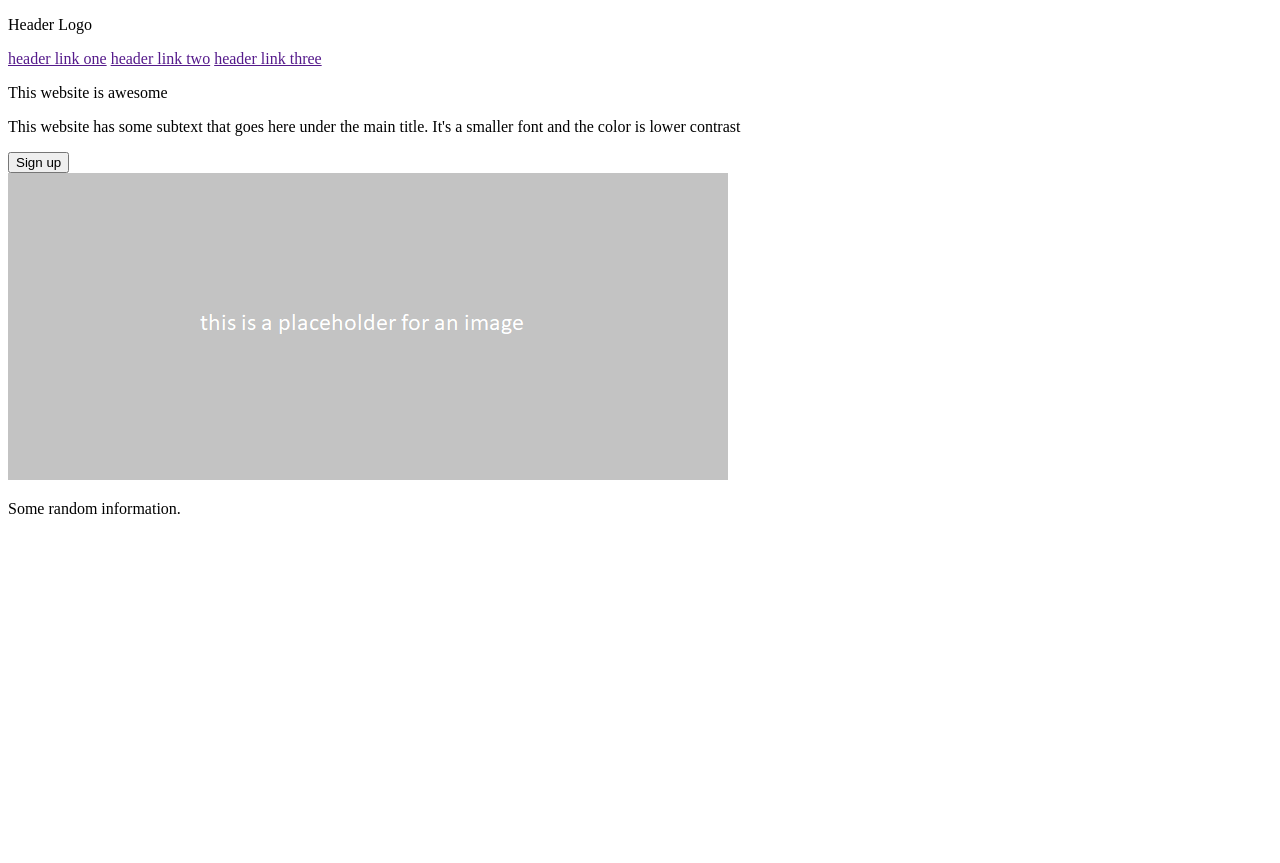
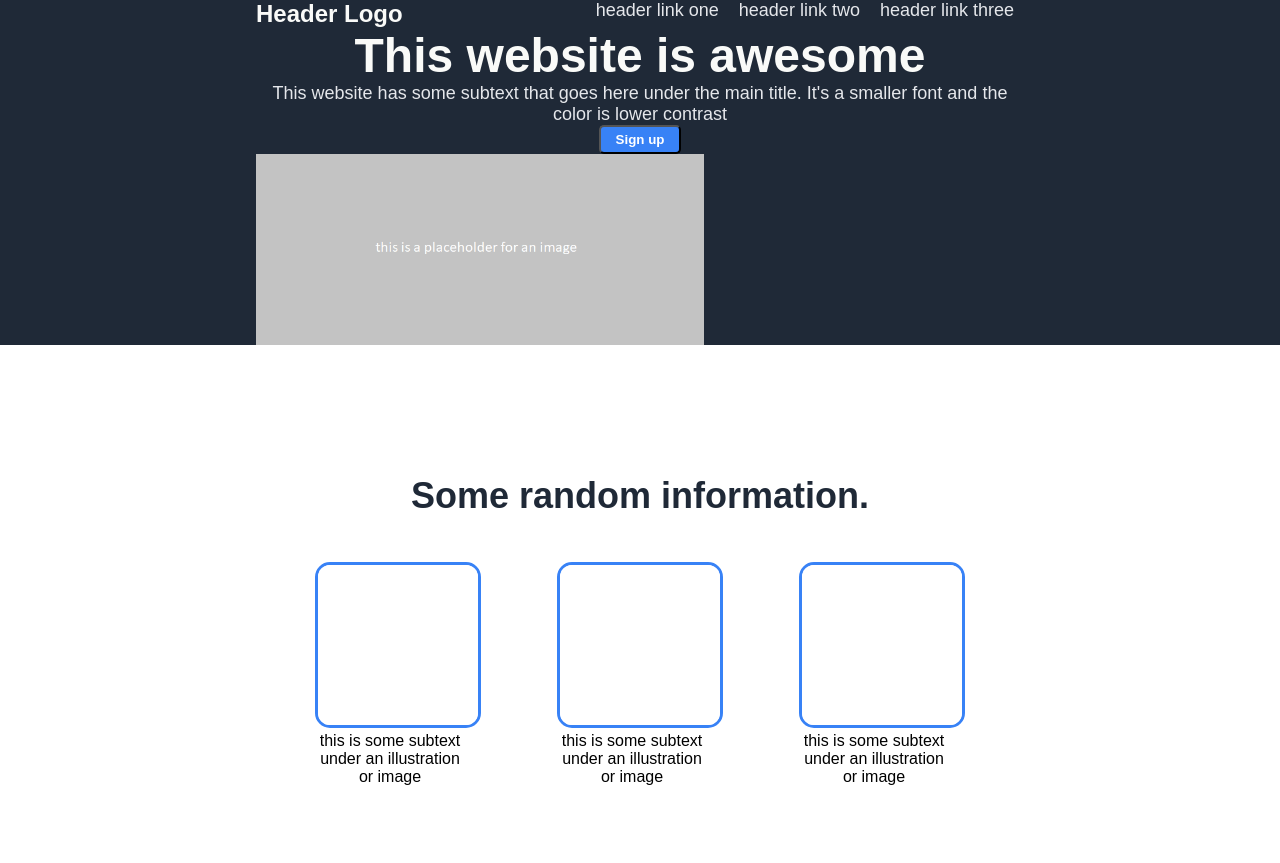
Before and after one commit to dimatteoluca/landing-page, a plain HTML site: page index.html in a window 1280 px wide. Shown: the top 863 px of the page. Drawn offline with Linux system fonts and the light colour scheme.

Commit message:
Add some style

```diff
--- a/index.html
+++ b/index.html
@@ -5,65 +5,70 @@
     <meta http-equiv="X-UA-Compatible" content="IE=edge">
     <meta name="viewport" content="width=device-width, initial-scale=1.0">
     <title>Landing Page</title>
+    <link rel="stylesheet" href="./styles.css">
 </head>
 <body>
+    <div class="blue">
+        <header class="thin flex-container flex-end">
+            <p id="logo" class="primary">Header Logo</p>
+            <a class="secondary" href="">header link one</a>
+            <a class="secondary" href="">header link two</a>
+            <a class="secondary" href="">header link three</a>
+        </header>
+        <div class="thin flex-container">
             <div>
-        <header>
-            <p>Header Logo</p>
-            <a href="">header link one</a>
-            <a href="">header link two</a>
-            <a href="">header link three</a>
-        </header>
-        <div class="flexbox-container">
-            <div>
-                <p>This website is awesome</p>
-                <p>This website has some subtext that goes here under the main title. It's a smaller font and the color is lower contrast</p>
-                <button type="button">Sign up</button>
+                <p class="primary">This website is awesome</p>
+                <p class="secondary">This website has some subtext that goes here under the main title. It's a smaller font and the color is lower contrast</p>
+                <button class="button azure" type="button">Sign up</button>
             </div>
             <img class="rectangle-img" src="./images/grey-rectangle-placeholder.png">
         </div>
     </div>
 
-    <div>
-        <p>Some random information.</p>
-        <div class="flexbox-container">
-            <div>
+    <div class="inside">
+        <div class="thinner">
+            <p class="info">Some random information.</p>
+            <div class="flex-container flex-between">
+                <div class="margin">
                     <img class="square-img" src="./images/white-square-placeholder.png">
-                <p>this is some subtext under an illustration or image</p>
+                    <p class="subtext">this is some subtext under an illustration or image</p>
                 </div>
-            <div>
+                <div class="margin">
                     <img class="square-img" src="./images/white-square-placeholder.png">
-                <p>this is some subtext under an illustration or image</p>
+                    <p class="subtext">this is some subtext under an illustration or image</p>
                 </div>
-            <div>
+                <div class="margin">
                     <img class="square-img" src="./images/white-square-placeholder.png">
-                <p>this is some subtext under an illustration or image</p>
+                    <p class="subtext">this is some subtext under an illustration or image</p>
                 </div>
-            <div>
+                <div class="margin">
                     <img class="square-img" src="./images/white-square-placeholder.png">
-                <p>this is some subtext under an illustration or image</p>
+                    <p class="subtext">this is some subtext under an illustration or image</p>
+                </div>
             </div>
         </div>
     </div>
 
-    <div>
-        <p>This is an inspiring quote, or a testimonial from a customer. Maybe it's just filling up space, or maybe people will actually read it. Who knows? All i know is that it looks nice.</p>
-        <p>-Thor, God of Thunder</p>
+    <div class="quote-section inside">
+        <div class="thinner">
+            <p class="quote">This is an inspiring quote, or a testimonial from a customer. Maybe it's just filling up space, or maybe people will actually read it. Who knows? All i know is that it looks nice.</p>
+            <p class="quoter">-Thor, God of Thunder</p>
+        </div>
     </div>
 
-    <div>
-        <div>
+    <div class="inside">
+        <div class="azure thin flex-container flex-evenly">
             <div>
                 <p>Call to action! It's time!</p>
                 <p>Sign up for our product by clicking that button right over there!</p>
             </div>
             <div>
-                <button type="button">Sign up</button>
+                <button class="button azure white-border" type="button">Sign up</button>
             </div>
         </div>
     </div>
 
-    <footer>
+    <footer class="blue secondary">
         <p>Copyright © The Odin Project 2021</p>
     </footer>
 </body>
--- /dev/null
+++ b/styles.css
@@ -0,0 +1,149 @@
+body {
+    font-family: sans-serif;
+    margin: 0 !important;
+}
+
+div {
+    text-align: center;
+}
+
+p {
+    margin: 0 !important;
+}
+
+#logo {
+    font-size: 24px;
+    flex: 1;
+    text-align: start;
+}
+
+header a {
+    margin: 0 10px;
+}
+
+a:link {
+    text-decoration: none;
+}
+
+a:visited {
+    text-decoration: none;
+}
+
+a:hover {
+    text-decoration: none;
+}
+
+a:active {
+    text-decoration: none;
+}
+
+.flex-container {
+    display: flex;
+    flex-wrap: wrap;
+}
+
+.flex-between {
+    justify-content: space-between;
+}
+
+.flex-evenly {
+    justify-content: space-evenly;
+}
+
+.flex-end {
+    justify-content: end;
+}
+
+.inside {
+    padding: 130px 0;
+}
+
+.thin {
+    max-width: 60vmax;
+    min-width: 85vmin;
+    margin: auto;
+}
+
+.thinner {
+    max-width: 46vmax;
+    min-width: 85vmin;
+    margin: auto;
+}
+
+.margin {
+    margin: 15px;
+}
+
+.blue {
+    background-color: #1f2937;
+}
+
+.primary {
+    font-size: 48px;
+    font-weight: bolder;
+    color: #f9faf8;
+}
+
+.secondary {
+    font-size: 18px;
+    color: #e5e7eb;
+}
+
+.button {
+    border-radius: 5px;
+    padding: 5px 15px;
+    font-weight: bold;
+}
+
+.info {
+    font-size: 36px;
+    font-weight: bolder;
+    color: #1f2937;
+}
+
+.quote-section {
+    background-color: #e5e7eb;
+}
+
+.quote {
+    font-size: 36px;
+    font-weight:lighter;
+    font-style: italic;
+    color: #1f2937;
+    text-align: start;
+}
+
+.quoter {
+    font-weight: bolder;
+    text-align: end;
+}
+
+.azure {
+    background-color: #3882f6;
+    color: white;
+}
+
+.white-border {
+    border-style: solid;
+    border-color: white;
+}
+
+.rectangle-img {
+    max-width: 35vmax;
+    height: auto;
+}
+
+.square-img {
+    width: 160px;
+    height: auto;
+    border-style: solid;
+    border-color: #3882f6;
+    border-radius: 15px;
+    margin-top: 30px;
+}
+
+.subtext {
+    width: 150px;
+    height: auto;
+    margin-bottom: 50px !important;
+}
```
Lines whose indentation alone changed are shown as unchanged.
